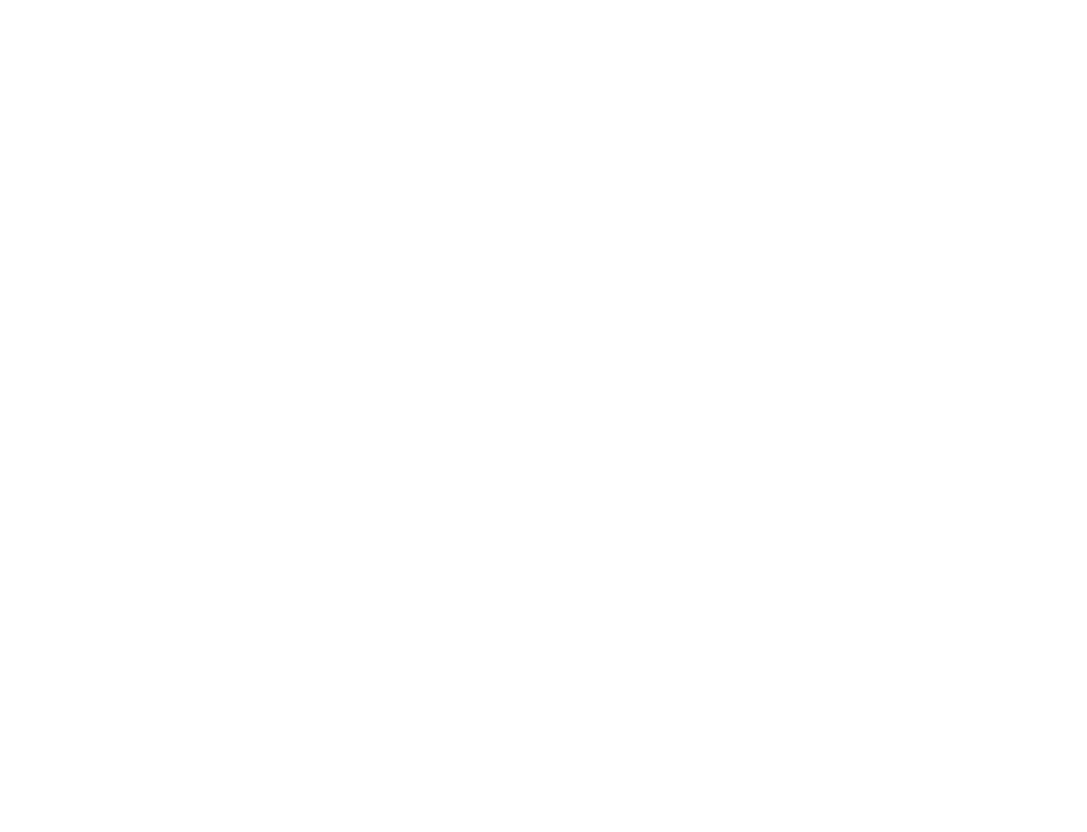
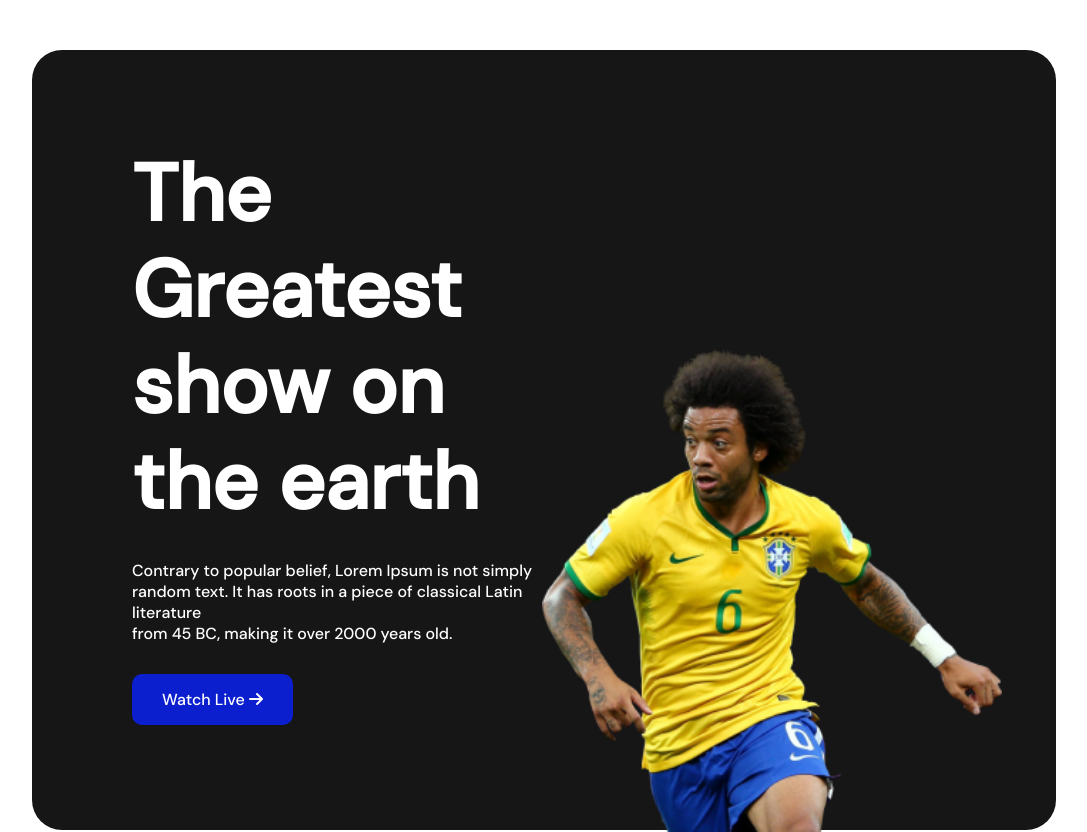
Before and after one commit to junayetkhan/world-cup, a plain HTML site: page index.html in a window 1280 px wide. Shown: the whole page, without its empty margins (96-1183 px from the left). Before the commit the page ends 800 px from the top, so only its background shows below. Drawn offline with Linux system fonts and the light colour scheme.

Commit message:
top edit

```diff
--- a/index.html
+++ b/index.html
@@ -4,10 +4,32 @@
     <meta charset="UTF-8">
     <meta http-equiv="X-UA-Compatible" content="IE=edge">
     <meta name="viewport" content="width=device-width, initial-scale=1.0">
-    <title>World Cup</title>
+    <title>World Cup 2022</title>
+    <!-- font awsome link -->
+    <script src="https://kit.fontawesome.com/18755698f8.js" crossorigin="anonymous"></script>
+    <!-- Css Link -->
     <link rel="stylesheet" href="style.css">
 </head>
 <body>
+    <!-- Top-banner Section start -->
+    <section class="container">
 
+        <div class="top-banner">
+            <div class="banner-article">
+                <h1>The Greatest show on the earth</h1>
+                <p>Contrary to popular belief, Lorem Ipsum is not simply <br>
+                    random text. It has roots in a piece of classical Latin literature <br> from 45 BC, making it over 2000
+                    years old.</p>
+
+                <a class="button" href="#">Watch Live <i class="fa-solid fa-arrow-right"></i> </a>
+
+            </div>
+            <div class="banner-img">
+                <img src="images/Banner Image.png" alt="" srcset="">
+            </div>
+        </div>
+
+    </section>
+    <!-- Top Section banner end -->
 </body>
 </html>
--- a/style.css
+++ b/style.css
@@ -0,0 +1,66 @@
+/* google font */
+@import url('https://fonts.googleapis.com/css2?family=DM+Sans:wght@500&family=Open+Sans&family=Poppins:wght@500&display=swap');
+body{
+
+    margin: 0;
+    padding: 0;
+    font-family: 'DM Sans', sans-serif;
+}
+/* top banner */
+.container {
+    width: 80%;
+    margin: auto;
+}
+
+.top-banner{
+    display: flex;
+    background-color: #fff;
+    background: #161616;
+    border-radius: 30px;
+    color: #fff;
+    align-items: flex-end;
+    margin-top: 50px;
+}
+
+.banner-img img {
+    width: 90%;
+    margin-bottom: -7px;
+}
+.banner-img{
+    width: 50%;
+}
+
+.banner-article {
+    width: 40%;
+    padding: 30px 0 120px 100px;
+}
+
+.banner-article h1 {
+    font-size: 80px;
+    font-weight: 700;
+    line-height: 1.2em;
+    margin-bottom: 30px;
+}
+
+.banner-article p {
+    font-size: 16px;
+    font-weight: 400;
+    margin-bottom: 45px;
+
+}
+
+.button {
+    text-decoration: none;
+    color: #fff;
+    background: rgb(12, 31, 206);
+    border-radius: 10px;
+    padding: 15px 30px;
+
+
+}
+.button:hover {
+    box-shadow: 2px 2px 15px red;
+    background-color: seagreen;
+
+}
+/* Top banner*/
```
Also changed, not shown: images/Banner Image.png (added), images/Blog Image.png (added), images/Chat Icon.png (added), images/Flag.png (added), images/Time Icon.png (added), images/germany Flag.png (added).
